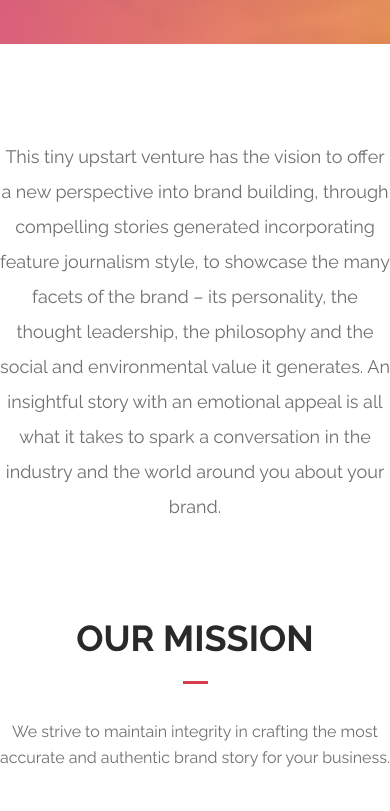
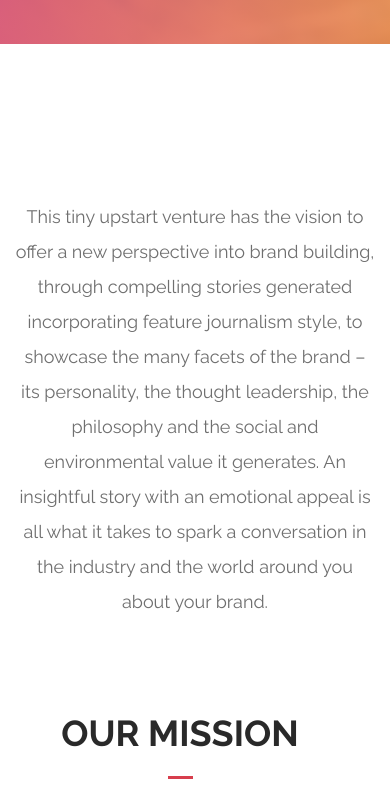
Before and after one commit to IshanRatnapala/bizscribe-site-src, a plain HTML site: page public/index.html in a window 390 px wide. Shown: the part 800-1611 px from the top of the page. Drawn offline with Linux system fonts and the light colour scheme.

Commit message:
UI improvemets

```diff
--- a/public/css/style.css
+++ b/public/css/style.css
@@ -1396,7 +1396,7 @@ footer .attri {
     position: absolute;
     bottom: 0;
     right: 5px;
-    opacity: 0.4;
+    opacity: 0.2;
 }
 footer .attri a {
     color: #ddd;
--- a/public/index.html
+++ b/public/index.html
@@ -102,7 +102,7 @@
     <section id="about-us">
         <div class="container">
             <div class="row">
-                <div class="theme-title">
+                <div class="theme-title col-xs-12">
                     <p class="company-description">
                         This tiny upstart venture has the vision to offer a new perspective into brand building, through compelling stories generated
                         incorporating feature journalism style, to showcase the many facets of the brand – its personality, the thought leadership,
@@ -111,7 +111,7 @@
                     </p>
                 </div> <!-- /.theme-title -->
             </div>
-            <div class="row">
+            <div class="row col-xs-12">
                 <div class="theme-title">
                     <h2>OUR MISSION</h2>
                     <p>
```
